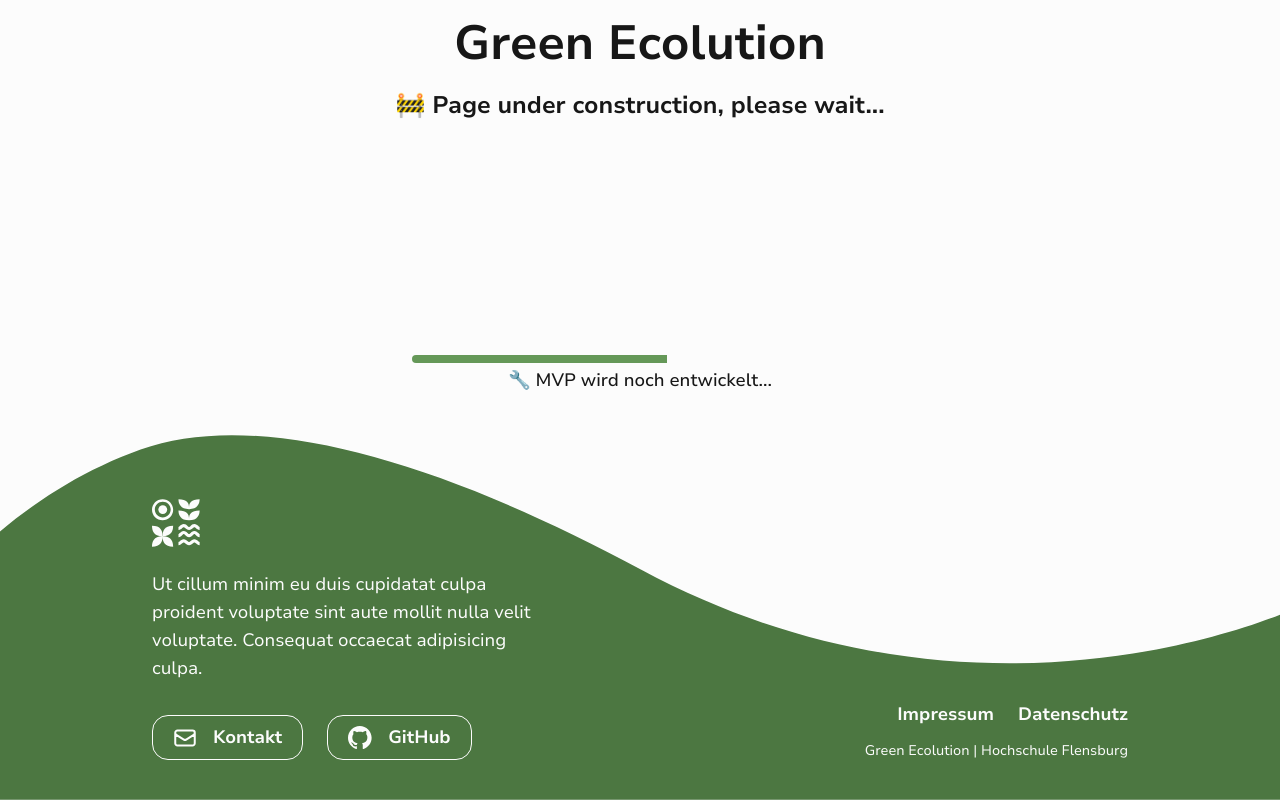
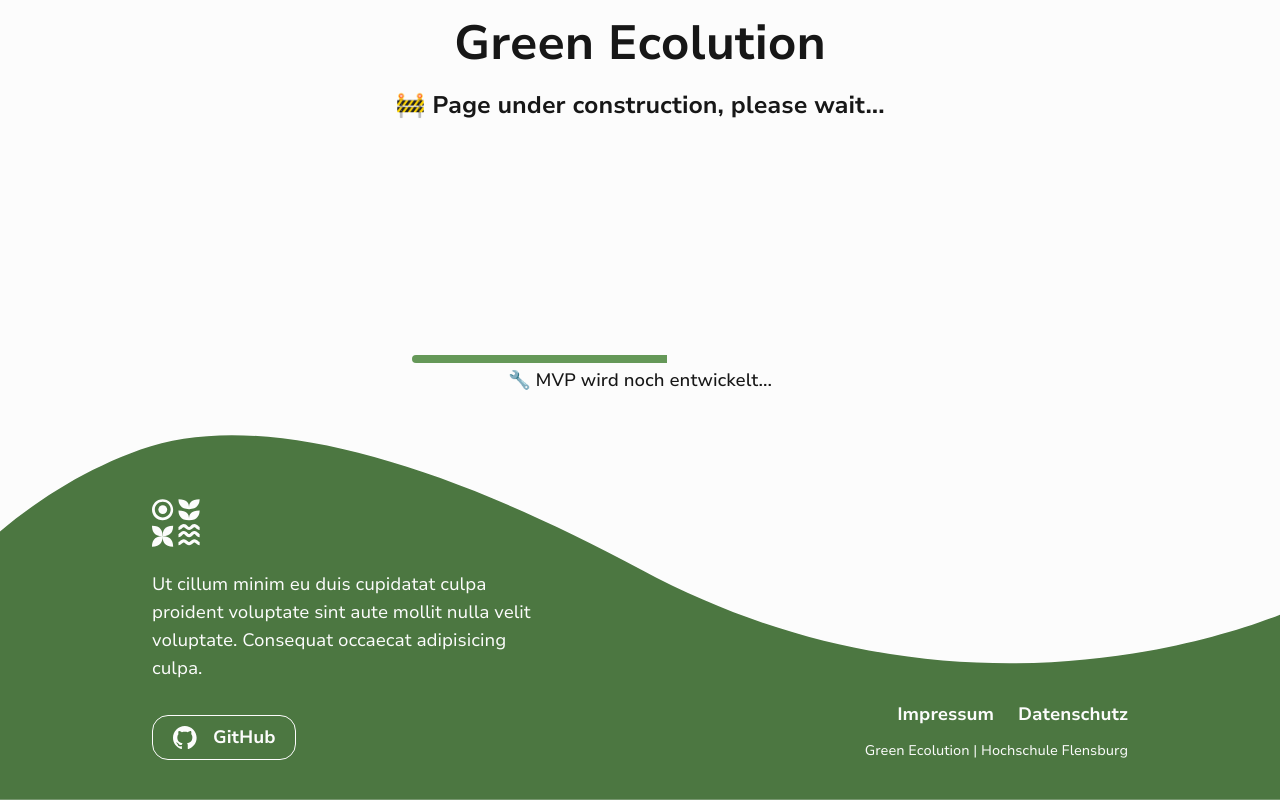
Before and after one commit to green-ecolution/project-website, a React (Vite) app: page / in a window 1280 px wide. Shown: the part 365-1165 px from the top of the page. Built offline with nearby package versions, Linux system fonts and the light colour scheme.

Commit message:
chore: comment out contact button as long as we do not have a mail

```diff
--- a/src/tsx/layout/Footer.tsx
+++ b/src/tsx/layout/Footer.tsx
@@ -13,12 +13,12 @@ function Footer() {
                     Consequat occaecat adipisicing culpa.
                 </p>
                 <div className="flex flex-wrap gap-6 mt-8">
-                    <Button href="mailto:" ariaLabel="Kontaktiere uns gern per Mail">
+                    {/* <Button href="mailto:" ariaLabel="Kontaktiere uns gern per Mail">
                         <img
                             src="/assets/svg/socials/mail.svg"
                             className="w-6 h-6" alt="" loading="lazy"/>
                         <span>Kontakt</span>
-                    </Button>
+                    </Button> */}
                     <Button href="https://github.com/SmartCityFlensburg" ariaLabel="Besuche uns auf GitHub">
                         <img
                             src="/assets/svg/socials/github.svg"
```
